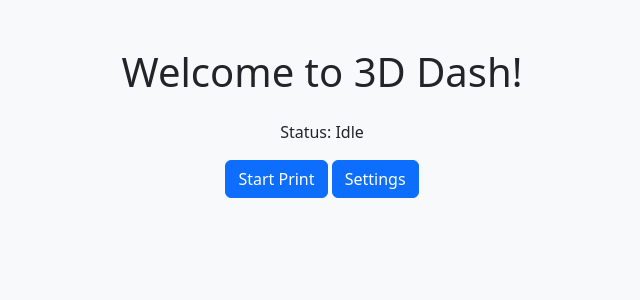
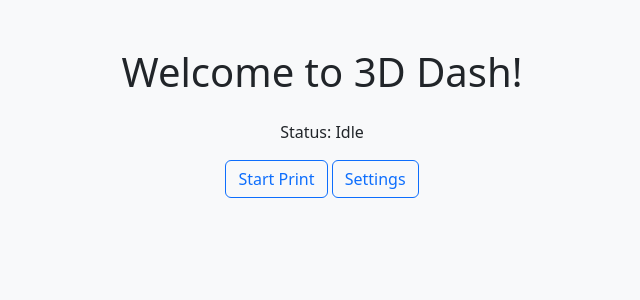
Before and after one commit to bfrim/3dprint-dashboard, a Flask app: page / in a window 1280 px wide. Shown: the top 300 px of the page, without its empty margins (318-958 px from the left). Run offline with Flask 3, Linux system fonts and the light colour scheme.

Commit message:
Update index.html

```diff
--- a/templates/index.html
+++ b/templates/index.html
@@ -8,13 +8,14 @@
 </head>
 <body class="bg-light">
     <div class="container mt-5">
+
         <div class="text-center">
             <h1 class="mb-4">Welcome to 3D Dash!</h1>
 
             <p>Status: Idle</p>
 
-            <a href="/start-print" class="btn btn-primary">Start Print</a>
-            <a href="/settings" class="btn btn-primary">Settings</a>
+            <a href="/start-print" class="btn btn-outline-primary">Start Print</a>
+            <a href="/settings" class="btn btn-outline-primary">Settings</a>
         </div>
     </div>
 </body>
```
